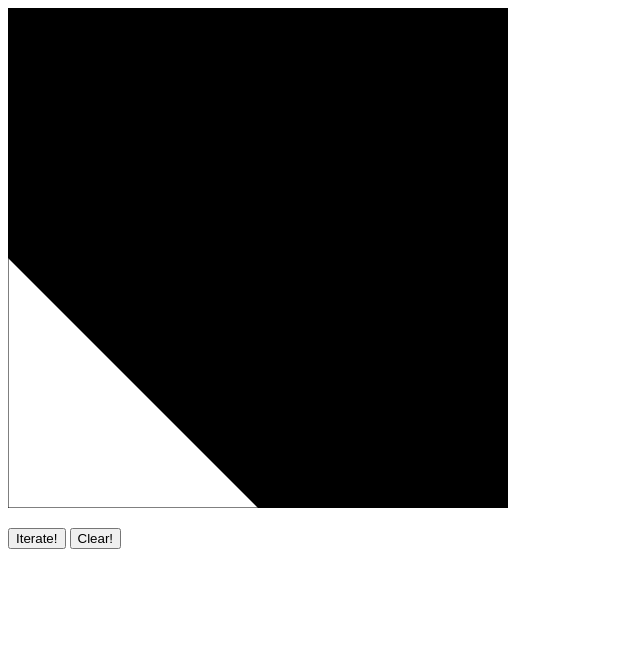
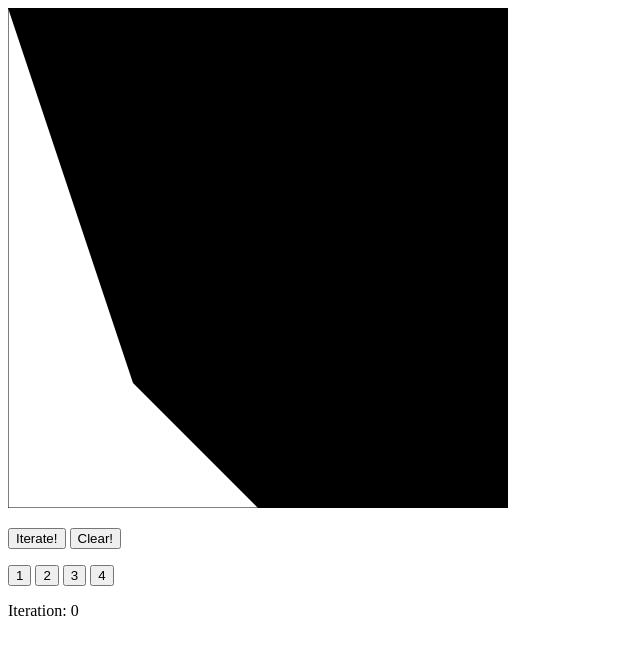
Before and after one commit to aurislt7/Grafika_1, a website: page public/index.html in a window 1280 px wide. Shown: the whole page, without its empty margins (0-640 px from the left). Drawn offline with Linux system fonts and the light colour scheme.

Commit message:
Added animations

```diff
--- a/public/index.html
+++ b/public/index.html
@@ -12,6 +12,13 @@
   <p></p>
   <button onclick="iterate(); draw();"> Iterate!</button>
   <button onclick="restart(); draw();"> Clear!</button>
+  <p></p>
+  <button onclick="animate1();"> 1</button>
+  <button onclick="animate2();"> 2</button>
+  <button onclick="animate3();"> 3</button>
+  <button onclick="animate4();"> 4</button>
+
+  <p id="iterations"></p>
 </body>
 
 </html>
--- a/public/main.js
+++ b/public/main.js
@@ -2,15 +2,22 @@ var ctx    = canvas.getContext('2d');
 var width  = canvas.width; // size
 var center = width/2;      // center
 
-let iterations = 0
+let iterations = 0;
 
 function iterate(){
   iterations++;
+  document.getElementById("iterations").innerHTML = "Iteration: " + iterations;
 }
 
 function restart(){
   ctx.fillStyle = "black"
   iterations=0;
+  document.getElementById("iterations").innerHTML = "Iteration: " + iterations;
+}
+
+window.onload = function() {
+      document.getElementById("iterations").innerHTML =
+        "Iteration: " + iterations;
 }
 
 function draw() {
@@ -30,7 +37,9 @@ function draw() {
     // step = 5
     drawF(iterations);
   }
-  // Recursive draw
+}
+
+ // Recursive draw
   function drawF(step) {
     if (step > 0) {
       step--;
@@ -59,11 +68,138 @@ function draw() {
   function drawT() {
     ctx.beginPath();
     ctx.moveTo(0, 0);
-    ctx.lineTo(0, 250);
+    ctx.lineTo(125, 375);
     ctx.lineTo(250, 500);
     ctx.lineTo(500, 500);
     ctx.lineTo(500, 0);
     ctx.lineTo(0, 0);
     ctx.fill();
   }
+const step = 0.01;
+function animate1() {
+
+  let t = 0;
+  ctx.resetTransform();
+  function animation()
+  {
+    requestAnimationFrame(animation);
+    if (canvas.getContext) {
+      ctx.save();
+      ctx.fillStyle = "red";
+      ctx.clearRect(0, 0, 500, 500);
+
+      ctx.transform((1 - t) * 1 + 0.5 * t, 0, 0, (1 - t) * 1 + 0.5 * t, 0, 0);
+      drawF(0);
+      ctx.restore();
+
+      if (t < 1) {
+        t += step;
+      }
+    }
+  }
+  animation();
 }
+function animate2() {
+  let t = 0;
+  ctx.resetTransform();
+
+  function animation()
+  {
+    requestAnimationFrame(animation);
+    var canvas = document.getElementById("canvas");
+    if (canvas.getContext) {
+      ctx.save();
+      ctx.fillStyle = "blue";
+      ctx.clearRect(0, 0, 500, 500);
+
+      // ctx.transform(0.5, 0, 0, -0.5, 250, 250);
+
+      ctx.transform(
+        (1 - t) * 1 + 0.5 * t,
+        0,
+        0,
+        (1 - t) * 1 + -0.5 * t,
+        (1 - t) * 1 + 250 * t,
+        (1 - t) * 1 + 250 * t
+      );
+      drawF(0);
+      ctx.restore();
+
+      if (t < 1) {
+        t += step;
+      }
+    }
+  }
+  animation();
+}
+function animate3() {
+  let t = 0;
+  ctx.resetTransform();
+
+  function animation()
+  {
+    requestAnimationFrame(animation);
+    var canvas = document.getElementById("canvas");
+    if (canvas.getContext) {
+      ctx.save();
+      ctx.fillStyle = "green";
+      ctx.clearRect(0, 0, 500, 500);
+
+      // ctx.transform(0, 0.5, 0.5, 0, 250, 250);
+
+      // ctx.transform(
+      //   (1 - t) * 1 + 0 * t,
+      //   (1 - t) * 0 + 0.5 * t,
+      //   (1 - t) * 0 + 0.5 * t,
+      //   (1 - t) * 1 + 0 * t,
+      //   (1 - t) * 0 + 250 * t,
+      //   (1 - t) * 0 + 250 * t
+      // );
+      ctx.save();
+
+      ctx.translate((1 - t) * 0 + 250 * t, (1 - t) * 0 + 250 * t)
+      ctx.rotate((1 - t) * 0 + t * -Math.PI/2);
+      ctx.scale((1 - t) * 1 + -0.5 * t, (1 - t) * 1 + 0.5 * t);
+      drawF(0);
+      ctx.restore();
+
+      if (t < 1) {
+        t += step;
+      }
+    }
+  }
+  animation();
+}
+function animate4() {
+  let t = 0;
+  ctx.resetTransform();
+
+  function animation()
+  {
+    requestAnimationFrame(animation);
+    var canvas = document.getElementById("canvas");
+    if (canvas.getContext) {
+      ctx.save();
+      ctx.fillStyle = "magenta";
+      ctx.clearRect(0, 0, 500, 500);
+
+      // ctx.transform(0, -0.25, 0.25, 0, 125, 375);
+
+      ctx.transform(
+        (1 - t) * 1 + 0 * t,
+        (1 - t) * 0 + -0.25 * t,
+        (1 - t) * 0 + 0.25 * t,
+        (1 - t) * 1 + 0 * t,
+        (1 - t) * 1 + 125 * t,
+        (1 - t) * 1 + 375 * t
+      );
+      drawF(0);
+      ctx.restore();
+
+      if (t < 1) {
+        t += step;
+      }
+    }
+  }
+  animation();
+}
```
